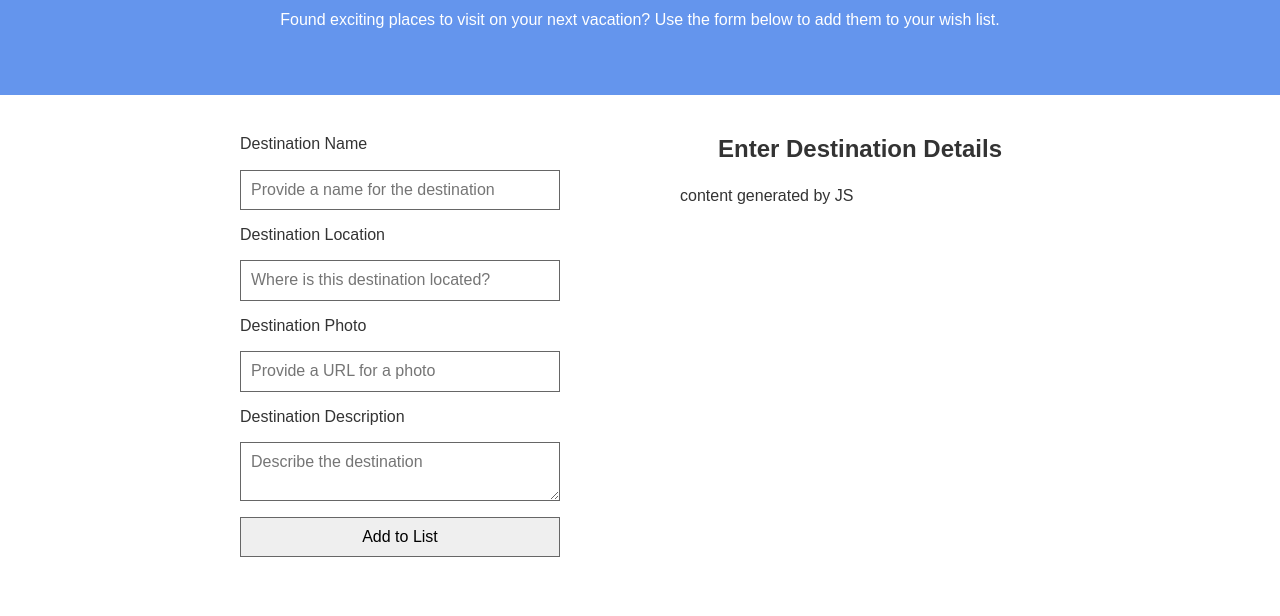
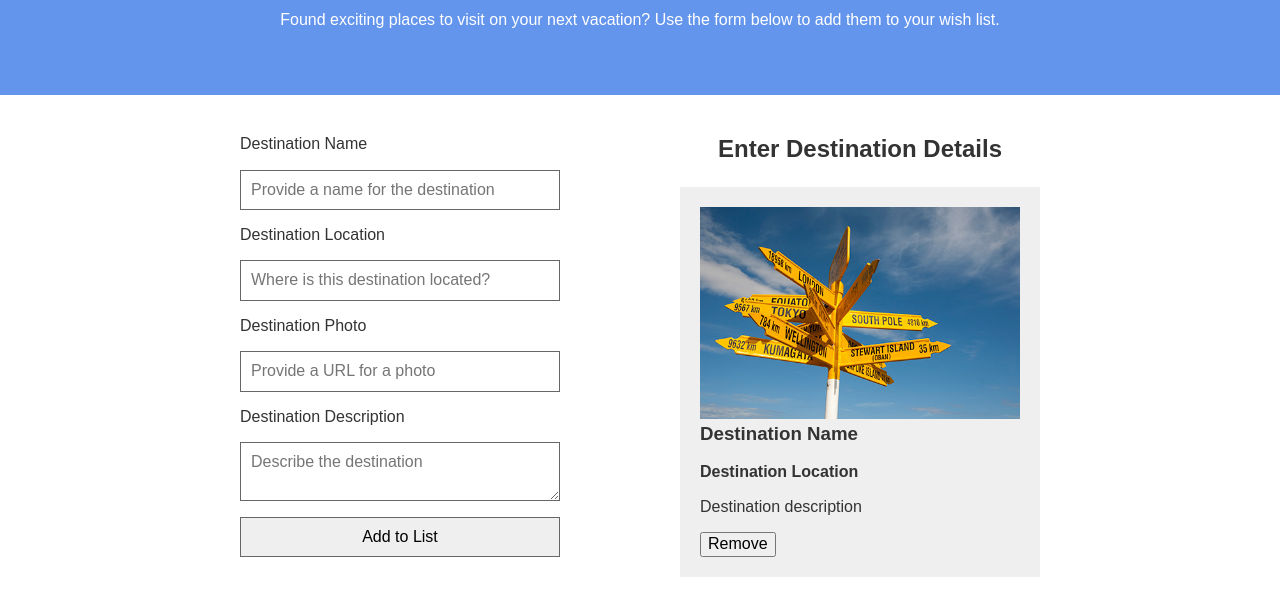
Before and after one commit to Alessine/javascript_basics_capstone, a plain HTML site: page index.html in a window 1280 px wide. Shown: the part 108-724 px from the top of the page. Drawn offline with nearby package versions, Linux system fonts and the light colour scheme.

Commit message:
finish off the html and css

```diff
--- a/index.html
+++ b/index.html
@@ -37,7 +37,16 @@
         <article>
             <h2 id="title">Enter Destination Details</h2>
             <div id="destination_container">
-                content generated by JS
+                <!-- Dynamically populated by JavaScript -->
+                <div class="card">
+                    <img src="images/signpost.jpg">
+                    <div class="card-body">
+                        <h3>Destination Name</h3>
+                        <h4>Destination Location</h4>
+                        <p class="card-text">Destination description</p>
+                        <button>Remove</button>
+                    </div>
+                </div>
             </div>
         </article>
     </main>
--- a/styles.css
+++ b/styles.css
@@ -55,3 +55,9 @@ input, textarea, #destination_details_form button {
     padding: 10px;
     box-sizing: border-box;
 }
+
+.card {
+    padding: 20px;
+    background-color: #efefef;
+    margin-bottom: 20px;
+}
```
